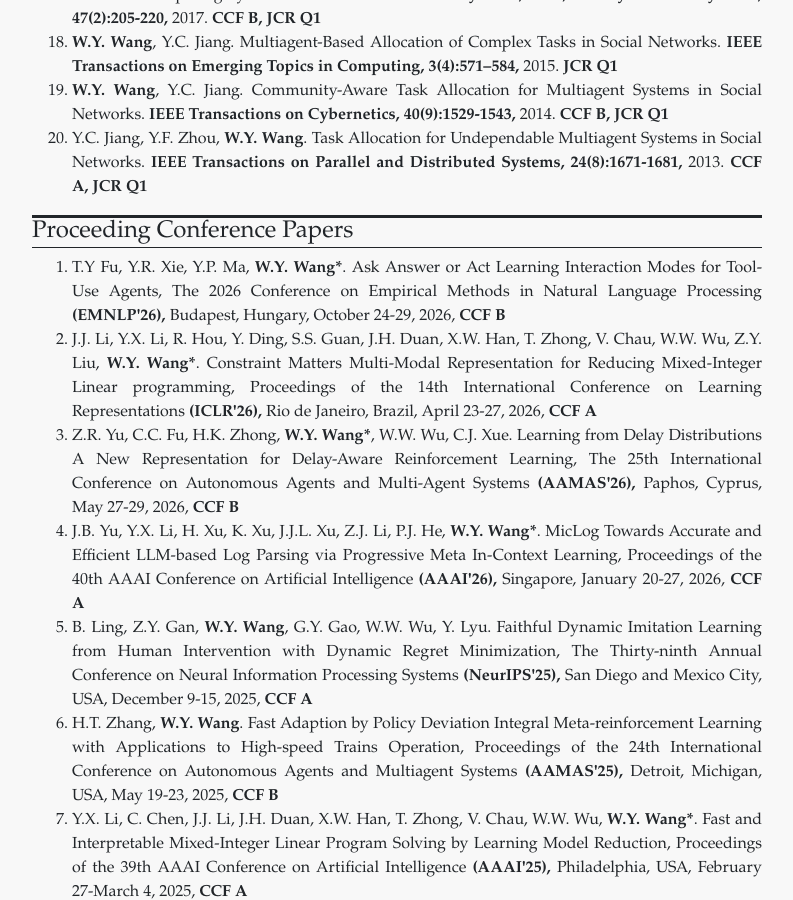
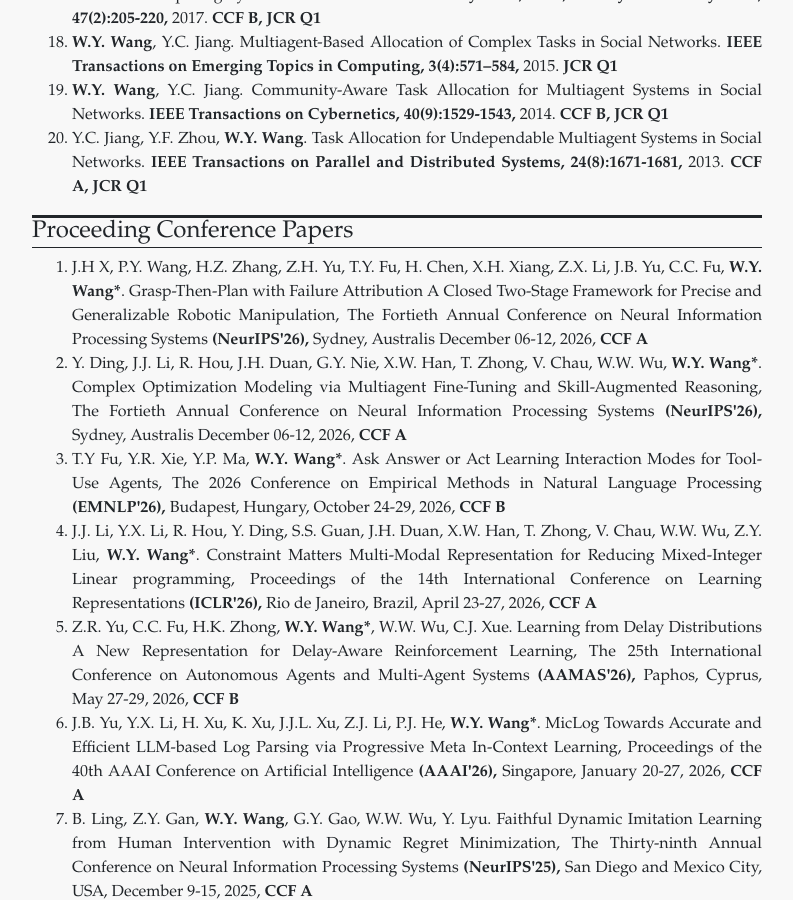
Before and after one commit to wanyuanwang/wanyuanwang.github.io, a Jekyll site: the page built from publications.html, in a window 1280 px wide and 900 px high, scrolled down 1610 px. Shown: the whole window, without its empty margins (243-1036 px from the left). Built offline with Jekyll 4.4.1, drawn with Linux system fonts in a browser that asks for light colours.

Commit message:
Update conference_papers.yml

```diff
--- a/_data/conference_papers.yml
+++ b/_data/conference_papers.yml
@@ -1,3 +1,19 @@
+- authors: J.H X, P.Y. Wang, H.Z. Zhang, Z.H. Yu, T.Y. Fu, H. Chen, X.H. Xiang, Z.X. Li, J.B. Yu, C.C. Fu, <b> W.Y. Wang*</b>.
+  title: Grasp-Then-Plan with Failure Attribution A Closed Two-Stage Framework for Precise and Generalizable Robotic Manipulation,
+  conference: The Fortieth Annual Conference on Neural Information Processing Systems
+  conference_abbr: (NeurIPS'26),
+  address: Sydney, Australis
+  date: December 06-12, 2026,
+  others: <b> CCF A</b>
+
+- authors: Y. Ding, J.J. Li, R. Hou, J.H. Duan, G.Y. Nie, X.W. Han, T. Zhong, V. Chau, W.W. Wu, <b> W.Y. Wang*</b>.
+  title: Complex Optimization Modeling via Multiagent Fine-Tuning and Skill-Augmented Reasoning,
+  conference: The Fortieth Annual Conference on Neural Information Processing Systems
+  conference_abbr: (NeurIPS'26),
+  address: Sydney, Australis
+  date: December 06-12, 2026,
+  others: <b> CCF A</b>
+
 - authors: T.Y Fu, Y.R. Xie, Y.P. Ma, <b> W.Y. Wang*</b>.
   title: Ask Answer or Act Learning Interaction Modes for Tool-Use Agents,
   conference: The 2026 Conference on Empirical Methods in Natural Language Processing
```
